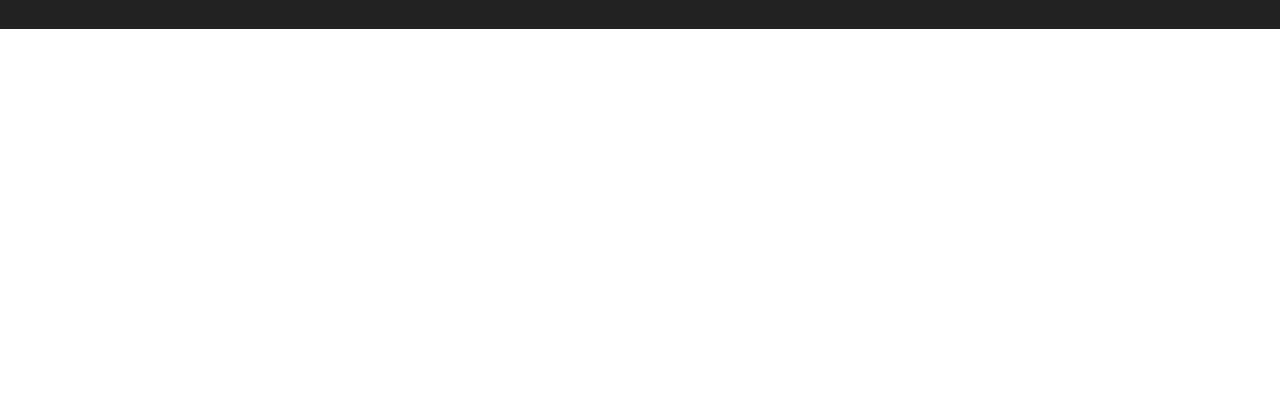
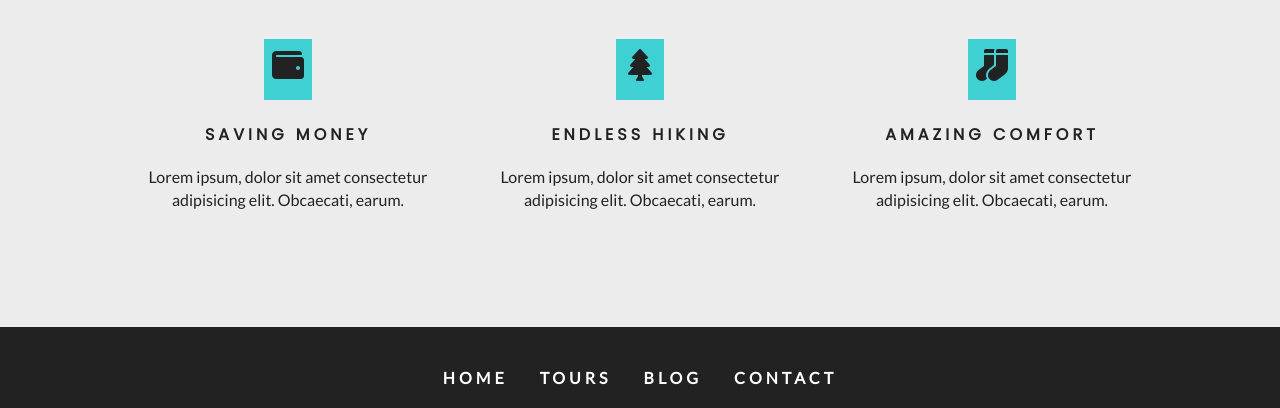
Before and after one commit to danieltircob/gatsby-udemy-tutorial-section3-backroads, a Gatsby site: page / in a window 1280 px wide. Shown: the part 2153-2561 px from the top of the page. Before the commit the page ends 2182 px from the top, so only its background shows below. Built offline with nearby package versions, Linux system fonts and the light colour scheme; Gatsby itself is replaced by a stand-in of ours.

Commit message:
added services section

```diff
--- a/src/components/Home/Services.js
+++ b/src/components/Home/Services.js
@@ -0,0 +1,25 @@
+import React from "react";
+import Title from "../GlobalstyledComponents/Title";
+import styles from "../../css/services.module.css";
+import services from "../../constants/services";
+
+const Services = () => {
+  return (
+    <section className={styles.services}>
+      <Title title="our" subtitle="services" />
+      <div className={styles.center}>
+        {services.map((item, index) => {
+          return (
+            <article key={index} className={styles.service}>
+              <span>{item.icon}</span>
+              <h4>{item.title}</h4>
+              <p>{item.text}</p>
+            </article>
+          );
+        })}
+      </div>
+    </section>
+  );
+};
+
+export default Services;
--- a/src/pages/index.js
+++ b/src/pages/index.js
@@ -4,6 +4,7 @@ import Layout from "../components/Layout";
 import SimleHero from "../components/SimpleHero";
 import Banner from "../components/Banner";
 import About from "../components/Home/About";
+import Services from "../components/Home/Services";
 
 export default () => (
   <Layout>
@@ -18,5 +19,6 @@ export default () => (
       </Banner>
     </SimleHero>
     <About />
+    <Services />
   </Layout>
 );
```
